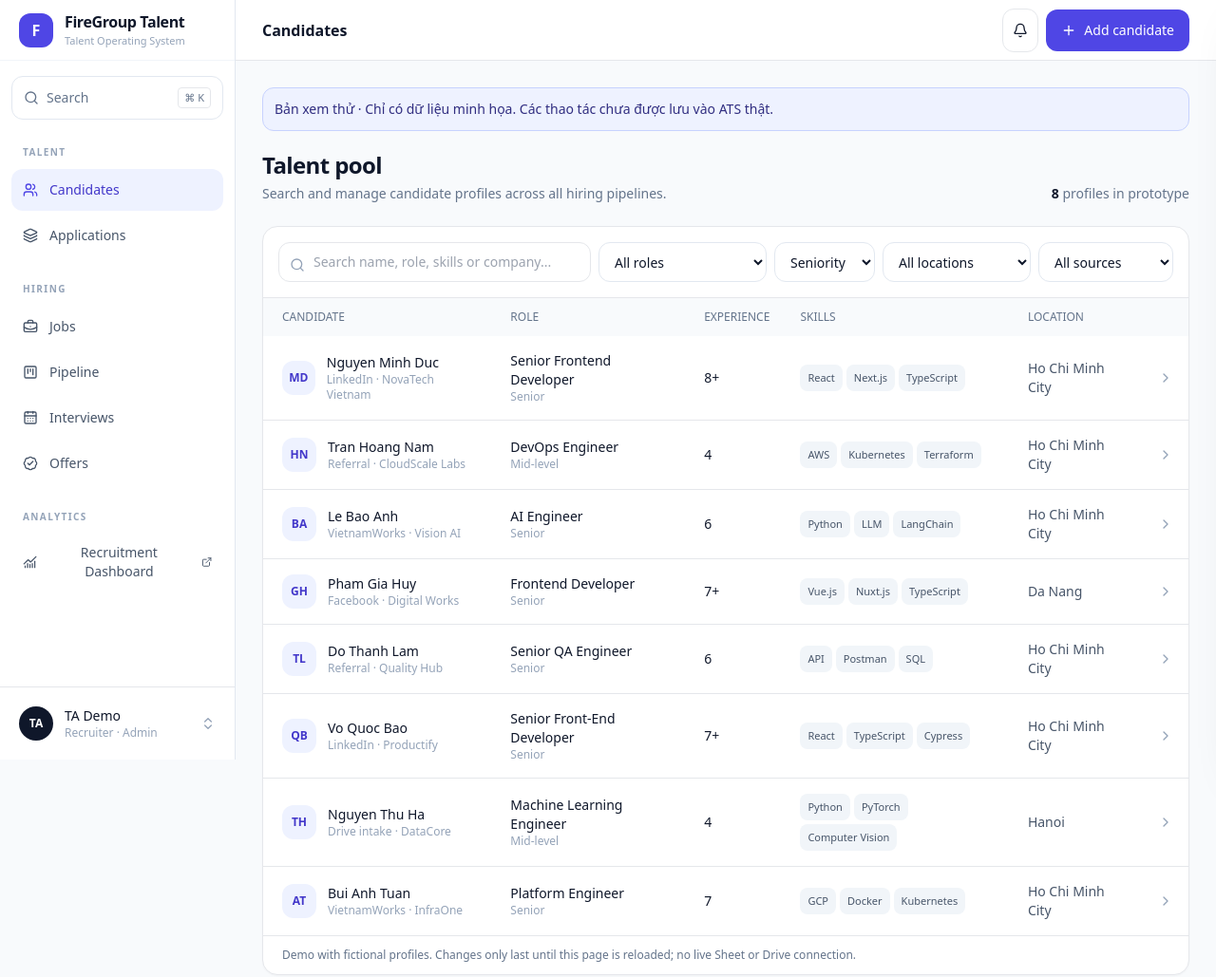
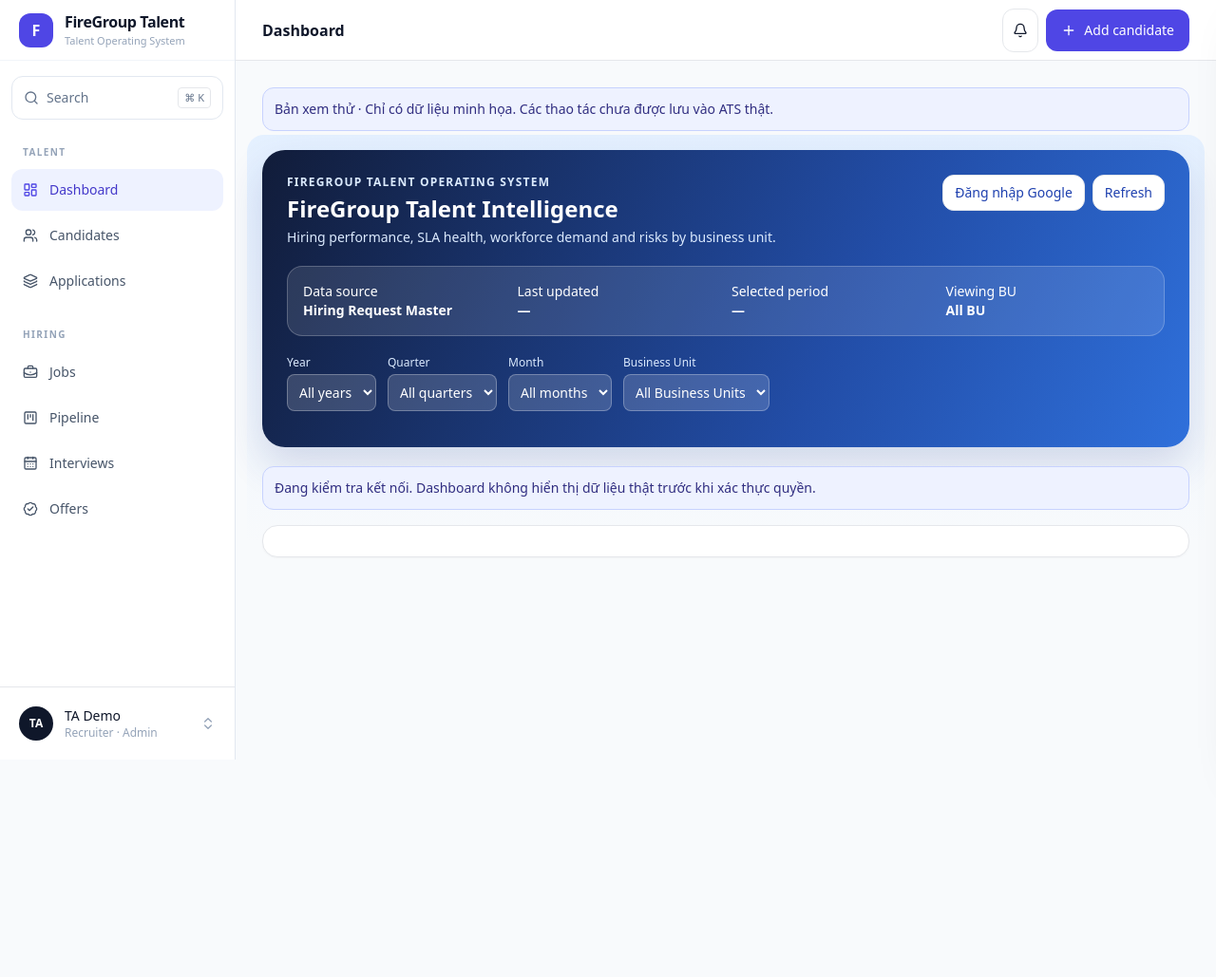
Before and after one commit to phucphamdinh18/firegroup-mini-ats-demo, a plain HTML site: page index.html in a window 1280 px wide. Shown: the whole page at 95% size. After the commit the page ends 800 px from the top, so only its background shows below. Drawn offline with nearby package versions, Linux system fonts and the light colour scheme.

Commit message:
Unify Dashboard and ATS navigation in one web app

```diff
--- a/index.html
+++ b/index.html
@@ -3,6 +3,7 @@
 <head>
 <meta charset="UTF-8"><meta name="viewport" content="width=device-width,initial-scale=1.0">
 <title>FireGroup Talent OS — Prototype</title>
+<script src="./supabase/pilot-config.js"></script>
 <script src="https://cdn.tailwindcss.com"></script>
 <script src="https://unpkg.com/lucide@0.468.0/dist/umd/lucide.min.js"></script>
 <style>
@@ -13,6 +14,18 @@
   .candidate-card{cursor:grab}.candidate-card:active{cursor:grabbing}.dropzone.dragover{background:#eef2ff;border-color:#818cf8}
   .page{display:none}.page.active{display:block}.drawer{transform:translateX(105%);transition:transform .22s ease}.drawer.open{transform:translateX(0)}
   .modal{display:none}.modal.open{display:flex}.skeleton{background:linear-gradient(90deg,#f1f5f9 25%,#e2e8f0 37%,#f1f5f9 63%);background-size:400% 100%;animation:shimmer 1.2s ease infinite}@keyframes shimmer{0%{background-position:100% 0}100%{background-position:-100% 0}}
+  #dashboard{background:linear-gradient(180deg,#e4f0ff 0,#f8fafc 430px);margin:-1rem;padding:1rem;border-radius:18px}
+  .dash-hero{background:linear-gradient(115deg,#111c39,#224da7 62%,#2f70db);border-radius:24px;color:white;padding:26px;margin-bottom:20px;box-shadow:0 20px 40px rgba(30,58,138,.16)}
+  .dash-hero p.text-slate-500,.dash-hero p.text-indigo-600{color:#dbeafe}
+  .dash-hero button{color:#1e40af}
+  .dash-hero .card{background:rgba(255,255,255,.11);border-color:rgba(255,255,255,.22);box-shadow:none}
+  .dash-hero .dash-filters{background:transparent;border:0;box-shadow:none;padding:0}
+  .dash-hero .dash-filters label{color:#dbeafe}.dash-hero .dash-filters select{background:rgba(255,255,255,.16);color:white;border-color:rgba(255,255,255,.28)}
+  .dash-hero .dash-filters select option{color:#0f172a;background:white}
+  #dashboardPanels .dash-kpi{position:relative;overflow:hidden;text-align:center;min-height:178px}
+  #dashboardPanels .dash-kpi::after{content:"";position:absolute;width:92px;height:92px;border-radius:50%;right:-30px;top:-32px;background:rgba(90,180,220,.13)}
+  #dashboardPanels .dash-kpi:nth-child(2n)::after{background:rgba(96,190,149,.16)}
+  #dashboardPanels .dash-kpi:nth-child(3n)::after{background:rgba(143,111,218,.14)}
 </style>
 </head>
 <body class="text-slate-900">
@@ -22,26 +35,36 @@
     <div class="px-3 py-4"><button onclick="focusGlobalSearch()" class="w-full flex items-center gap-2 px-3 py-2.5 rounded-xl border border-slate-200 text-sm text-slate-500 hover:bg-slate-50"><i data-lucide="search" class="w-4"></i><span>Search</span><span class="ml-auto text-[11px] border rounded px-1.5 py-.5">⌘ K</span></button></div>
     <nav class="px-3 space-y-1 text-sm">
       <div class="px-3 pt-2 pb-1 text-[10px] font-semibold tracking-[.14em] text-slate-400">TALENT</div>
-      <button class="nav active w-full flex items-center gap-3 px-3 py-2.5 rounded-xl" data-page="candidates"><i data-lucide="users" class="w-4"></i>Candidates</button>
+      <button class="nav active w-full flex items-center gap-3 px-3 py-2.5 rounded-xl" data-page="dashboard"><i data-lucide="layout-dashboard" class="w-4"></i>Dashboard</button>
+      <button class="nav w-full flex items-center gap-3 px-3 py-2.5 rounded-xl text-slate-600 hover:bg-slate-50" data-page="candidates"><i data-lucide="users" class="w-4"></i>Candidates</button>
       <button class="nav w-full flex items-center gap-3 px-3 py-2.5 rounded-xl text-slate-600 hover:bg-slate-50" data-page="applications"><i data-lucide="layers-3" class="w-4"></i>Applications</button>
       <div class="px-3 pt-5 pb-1 text-[10px] font-semibold tracking-[.14em] text-slate-400">HIRING</div>
       <button class="nav w-full flex items-center gap-3 px-3 py-2.5 rounded-xl text-slate-600 hover:bg-slate-50" data-page="jobs"><i data-lucide="briefcase-business" class="w-4"></i>Jobs</button>
       <button class="nav w-full flex items-center gap-3 px-3 py-2.5 rounded-xl text-slate-600 hover:bg-slate-50" data-page="pipeline"><i data-lucide="kanban-square" class="w-4"></i>Pipeline</button>
       <button class="nav w-full flex items-center gap-3 px-3 py-2.5 rounded-xl text-slate-600 hover:bg-slate-50" data-page="interviews"><i data-lucide="calendar-days" class="w-4"></i>Interviews</button>
       <button class="nav w-full flex items-center gap-3 px-3 py-2.5 rounded-xl text-slate-600 hover:bg-slate-50" data-page="offers"><i data-lucide="badge-check" class="w-4"></i>Offers</button>
-      <div class="px-3 pt-5 pb-1 text-[10px] font-semibold tracking-[.14em] text-slate-400">ANALYTICS</div>
-      <button class="w-full flex items-center gap-3 px-3 py-2.5 rounded-xl text-slate-600 hover:bg-slate-50"><i data-lucide="chart-no-axes-combined" class="w-4"></i>Recruitment Dashboard<i data-lucide="external-link" class="w-3 ml-auto"></i></button>
     </nav>
     <div class="mt-auto p-3 border-t"><div class="flex items-center gap-3 p-2"><div class="w-9 h-9 rounded-full bg-slate-900 text-white grid place-items-center text-xs font-semibold">TA</div><div class="min-w-0"><div class="text-sm font-medium truncate">TA Demo</div><div class="text-xs text-slate-400">Recruiter · Admin</div></div><i data-lucide="chevrons-up-down" class="w-4 ml-auto text-slate-400"></i></div></div>
   </aside>
 
   <main class="lg:ml-[248px] flex-1 min-w-0">
-    <header class="h-16 bg-white/90 backdrop-blur border-b sticky top-0 z-20 px-4 md:px-7 flex items-center gap-4"><button class="lg:hidden p-2"><i data-lucide="menu"></i></button><div id="headerTitle" class="font-semibold">Candidates</div><div class="ml-auto flex items-center gap-2"><button class="p-2.5 rounded-xl border bg-white"><i data-lucide="bell" class="w-4"></i></button><button onclick="openAddModal()" class="bg-indigo-600 hover:bg-indigo-700 text-white text-sm font-medium px-4 py-2.5 rounded-xl flex items-center gap-2"><i data-lucide="plus" class="w-4"></i><span class="hidden sm:inline">Add candidate</span></button></div></header>
+    <header class="h-16 bg-white/90 backdrop-blur border-b sticky top-0 z-20 px-4 md:px-7 flex items-center gap-4"><button class="lg:hidden p-2"><i data-lucide="menu"></i></button><div id="headerTitle" class="font-semibold">Dashboard</div><div class="ml-auto flex items-center gap-2"><button class="p-2.5 rounded-xl border bg-white"><i data-lucide="bell" class="w-4"></i></button><button onclick="openAddModal()" class="bg-indigo-600 hover:bg-indigo-700 text-white text-sm font-medium px-4 py-2.5 rounded-xl flex items-center gap-2"><i data-lucide="plus" class="w-4"></i><span class="hidden sm:inline">Add candidate</span></button></div></header>
 
     <div class="p-4 md:p-7 max-w-[1600px] mx-auto">
       <div class="mb-5 rounded-xl border border-indigo-200 bg-indigo-50 p-3 text-sm text-indigo-900">Bản xem thử · Chỉ có dữ liệu minh họa. Các thao tác chưa được lưu vào ATS thật.</div>
+      <!-- Dashboard: one screen in the ATS, mapped to Hiring Request Master and Dashboard_Data_Layer. -->
+      <section id="dashboard" class="page active">
+        <div class="dash-hero">
+        <div class="flex flex-wrap items-start justify-between gap-3 mb-5"><div><p class="text-xs font-semibold text-indigo-600 uppercase tracking-widest">FireGroup Talent Operating System</p><h1 class="text-2xl font-semibold mt-1">FireGroup Talent Intelligence</h1><p class="text-sm text-slate-500 mt-1">Hiring performance, SLA health, workforce demand and risks by business unit.</p></div><div class="flex flex-wrap gap-2"><button id="dashboardLogin" class="border rounded-xl bg-white px-3 py-2 text-sm">Đăng nhập Google</button><button id="dashboardLogout" class="hidden border rounded-xl bg-white px-3 py-2 text-sm">Đăng xuất</button><button id="dashboardRefresh" class="border rounded-xl bg-white px-3 py-2 text-sm">Refresh</button></div></div>
+        <div class="card rounded-2xl p-4 mb-5 grid grid-cols-2 md:grid-cols-4 gap-3 text-sm"><div>Data source<strong class="block">Hiring Request Master</strong></div><div>Last updated<strong id="dashboardUpdated" class="block">—</strong></div><div>Selected period<strong id="dashboardPeriod" class="block">—</strong></div><div>Viewing BU<strong id="dashboardBU" class="block">All BU</strong></div></div>
+        <div class="card dash-filters rounded-2xl p-4 mb-3 flex flex-wrap gap-3"><label class="text-xs text-slate-500">Year<select id="dashboardYear" class="block mt-1 rounded-lg border p-2 text-sm"><option value="">All years</option></select></label><label class="text-xs text-slate-500">Quarter<select id="dashboardQuarter" class="block mt-1 rounded-lg border p-2 text-sm"><option value="">All quarters</option><option value="Q1">Q1</option><option value="Q2">Q2</option><option value="Q3">Q3</option><option value="Q4">Q4</option></select></label><label class="text-xs text-slate-500">Month<select id="dashboardMonth" class="block mt-1 rounded-lg border p-2 text-sm"><option value="">All months</option></select></label><label class="text-xs text-slate-500">Business Unit<select id="dashboardBusinessUnit" class="block mt-1 rounded-lg border p-2 text-sm"><option value="">All Business Units</option></select></label></div>
+        </div>
+        <div id="dashboardStatus" role="status" aria-live="polite" class="mb-4 rounded-xl border border-indigo-200 bg-indigo-50 p-3 text-sm text-indigo-900">Đang kiểm tra kết nối. Dashboard không hiển thị dữ liệu thật trước khi xác thực quyền.</div>
+        <div class="card rounded-2xl p-4 mb-5 flex flex-wrap gap-2 text-sm" id="dashboardSections" aria-label="Dashboard sections"></div>
+        <div id="dashboardPanels"></div>
+      </section>
       <!-- Candidates -->
-      <section id="candidates" class="page active">
+      <section id="candidates" class="page">
         <div class="flex flex-col md:flex-row md:items-end gap-4 justify-between mb-6"><div><h1 class="text-2xl font-semibold tracking-tight">Talent pool</h1><p class="text-sm text-slate-500 mt-1">Search and manage candidate profiles across all hiring pipelines.</p></div><div class="text-sm text-slate-500"><span class="font-semibold text-slate-900" id="candidateCount">8</span> profiles in prototype</div></div>
         <div class="card rounded-2xl overflow-hidden">
           <div class="p-4 border-b flex flex-wrap gap-2"><div class="relative flex-1 min-w-[240px]"><i data-lucide="search" class="w-4 absolute left-3 top-3 text-slate-400"></i><input id="candidateSearch" oninput="renderCandidates()" placeholder="Search name, role, skills or company..." class="w-full pl-9 pr-3 py-2.5 rounded-xl border text-sm outline-none focus:ring-2 focus:ring-indigo-100 focus:border-indigo-400"></div><select id="roleFilter" aria-label="Filter by role" onchange="renderCandidates()" class="chip rounded-xl px-3 text-sm"><option value="">All roles</option></select><select id="seniorityFilter" aria-label="Filter by seniority" onchange="renderCandidates()" class="chip rounded-xl px-3 text-sm"><option value="">Seniority</option></select><select id="locationFilter" aria-label="Filter by location" onchange="renderCandidates()" class="chip rounded-xl px-3 text-sm"><option value="">All locations</option></select><select id="sourceFilter" aria-label="Filter by source" onchange="renderCandidates()" class="chip rounded-xl px-3 text-sm"><option value="">All sources</option></select></div>
@@ -164,4 +187,5 @@ function addCandidateDemo(event){
 }
 updateCandidateFilters();renderCandidates();renderJobs();renderApplications();renderKanban();renderInterviews();lucide.createIcons();
 </script>
+<script type="module" src="./dashboard.js"></script>
 </body></html>
```
